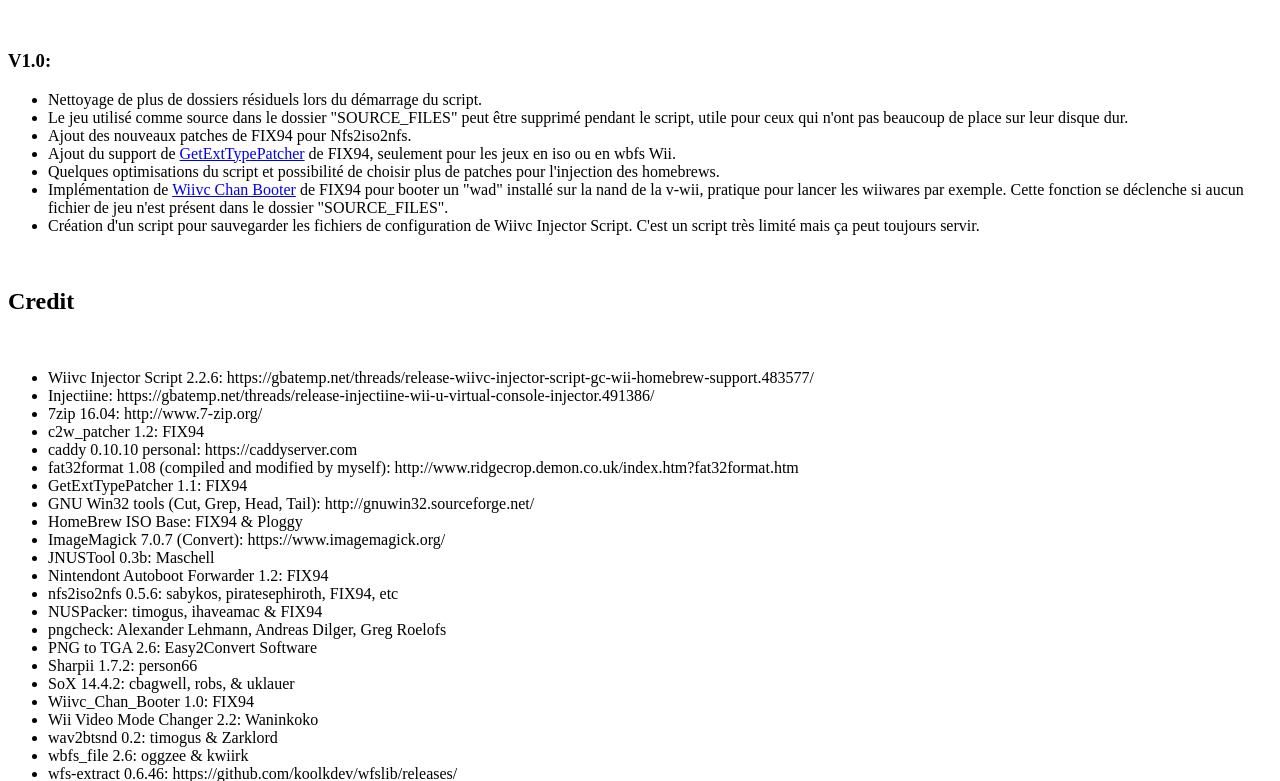
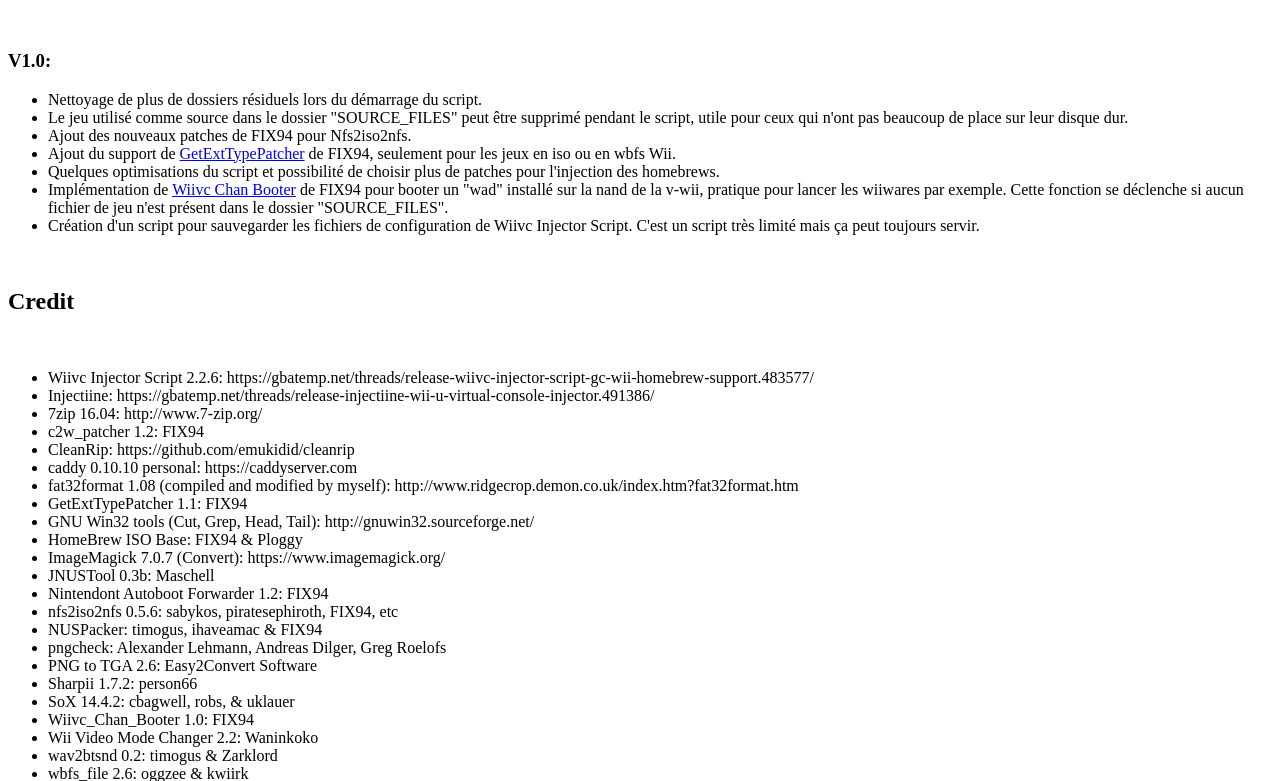
Before and after one commit to shadow2560/Ultimate-Wii-U-Hack-Script, a plain HTML site: page DOC/index.html in a window 1280 px wide. Shown: the part 11219-12000 px from the top of the page. Drawn offline with Linux system fonts and the light colour scheme.

Commit message:
Update doc.
Signed-off-by: shadow2560 <24191064+shadow2560@users.noreply.github.com>

```diff
--- a/DOC/index.html
+++ b/DOC/index.html
@@ -544,6 +544,7 @@
 <li>Injectiine: https://gbatemp.net/threads/release-injectiine-wii-u-virtual-console-injector.491386/</li>
 <li>7zip 16.04: http://www.7-zip.org/</li>
 <li>c2w_patcher 1.2: FIX94</li>
+<li>CleanRip: https://github.com/emukidid/cleanrip</li>
 <li>caddy 0.10.10 personal: https://caddyserver.com</li>
 <li>fat32format 1.08 (compiled and modified by myself): http://www.ridgecrop.demon.co.uk/index.htm?fat32format.htm</li>
 <li>GetExtTypePatcher 1.1: FIX94</li>
```
Also changed, not shown: TOOLS/Ultimate_Wii_U_Hack_Script/DOC/index.html (+1 -0 lines).
